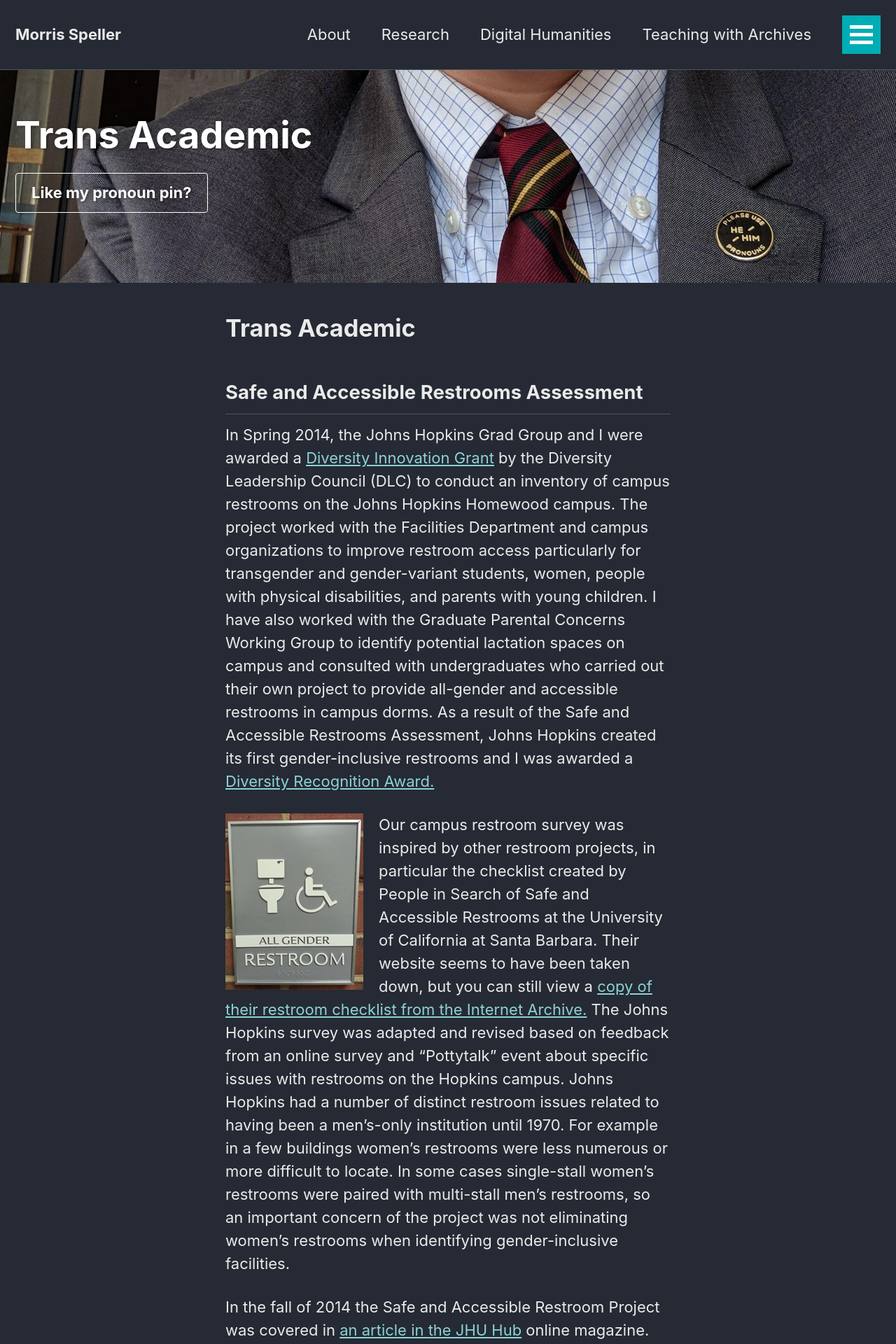
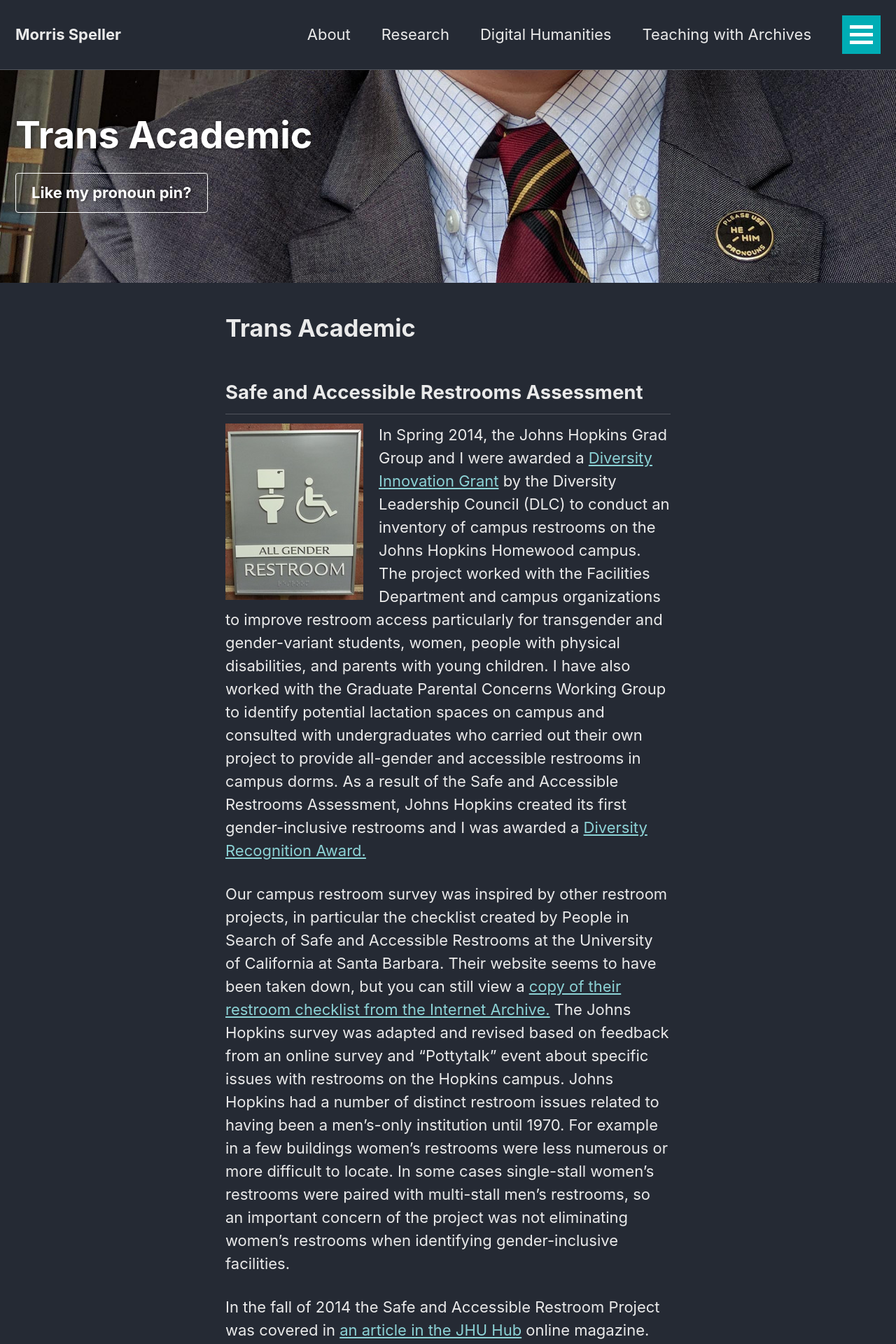
Before and after one commit to mospells/mospells.github.io, a Jekyll site: the page built from transacademic.md, in a window 1280 px wide. Shown: the top 1920 px of the page at 70% size. Built offline with Jekyll 4.4.1, drawn with Linux system fonts in a browser that asks for light colours; our own code applies the rules of GitHub Pages for plain Markdown files.

Commit message:
changing image align
changing image alignment

```diff
--- a/transacademic.md
+++ b/transacademic.md
@@ -15,10 +15,8 @@ classes:
 
 
 ## Safe and Accessible Restrooms Assessment
-
+![image-left](/assets/images/allgender.jpg){: .align-left}
 In Spring 2014, the Johns Hopkins Grad Group and I were awarded a [Diversity Innovation Grant](http://web.jhu.edu/dlc/initiatives/diversity_innovation_grants/index.html) by the Diversity Leadership Council (DLC) to conduct an inventory of campus restrooms on the Johns Hopkins Homewood campus. The project worked with the Facilities Department and campus organizations to improve restroom access particularly for transgender and gender-variant students, women, people with physical disabilities, and parents with young children. I have also worked with the Graduate Parental Concerns Working Group to identify potential lactation spaces on campus and consulted with undergraduates who carried out their own project to provide all-gender and accessible restrooms in campus dorms. As a result of the Safe and Accessible Restrooms Assessment, Johns Hopkins created its first gender-inclusive restrooms and I was awarded a [Diversity Recognition Award.](http://web.jhu.edu/dlc/our_events/diversity_awards/index.html)
-
-![image-left](/assets/images/allgender.jpg){: .align-left}
 
 Our campus restroom survey was inspired by other restroom projects, in particular the checklist created by People in Search of Safe and Accessible Restrooms at the University of California at Santa Barbara. Their website seems to have been taken down, but you can still view a [copy of their restroom checklist from the Internet Archive.](https://web.archive.org/web/20080513222725/http://www.uclgbtia.org/pissarChecklist.pdf) The Johns Hopkins survey was adapted and revised based on feedback from an online survey and "Pottytalk" event about specific issues with restrooms on the Hopkins campus. Johns Hopkins had a number of distinct restroom issues related to having been a men's-only institution until 1970. For example in a few buildings women's restrooms were less numerous or more difficult to locate. In some cases single-stall women's restrooms were paired with multi-stall men's restrooms, so an important concern of the project was not eliminating women's restrooms when identifying gender-inclusive facilities.
 
```
